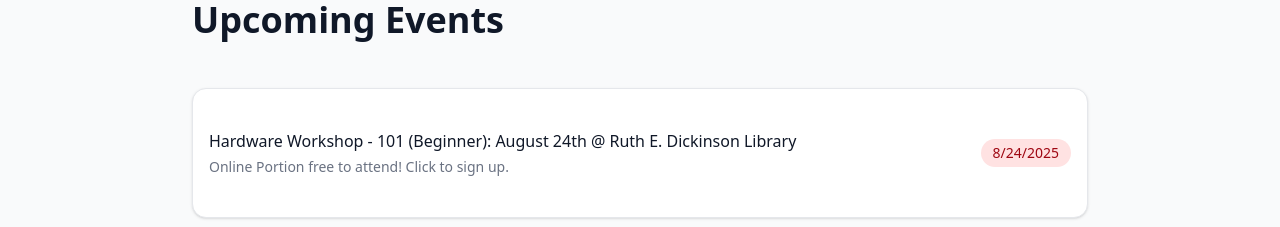
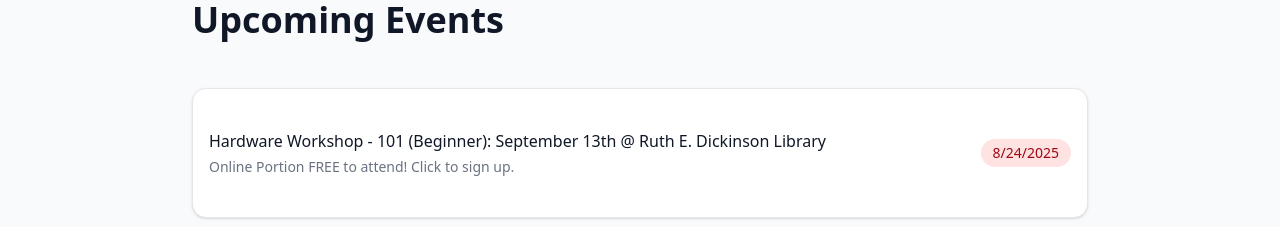
Before and after one commit to TheBlisteringSun/redshifted, a Next.js app in the folder redshifted-site/: page / in a window 1280 px wide. Shown: the part 1380-1607 px from the top of the page. Built offline with nearby package versions, Linux system fonts and the light colour scheme.

Commit message:
Version 4.8 - Signup ready

```diff
--- a/redshifted-site/src/app/page.tsx
+++ b/redshifted-site/src/app/page.tsx
@@ -14,10 +14,10 @@
   const events = [
     {
       id: '1',
-      title: 'Hardware Workshop - 101 (Beginner): August 24th @ Ruth E. Dickinson Library',
+      title: 'Hardware Workshop - 101 (Beginner): September 13th @ Ruth E. Dickinson Library',
       date: '8/24/2025',
-      location: 'Online Portion free to attend! Click to sign up.',
-      link: 'https://forms.gle/R2rAw3xhsmre6ygd7'
+      location: 'Online Portion FREE to attend! Click to sign up.',
+      link: 'https://forms.gle/Fi8j6VQU2uCLj1REA'
     },
     {
       id: '2',
```
